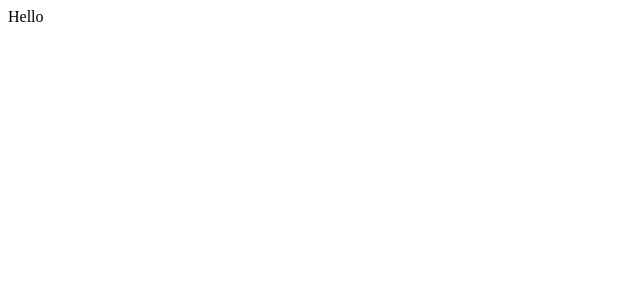
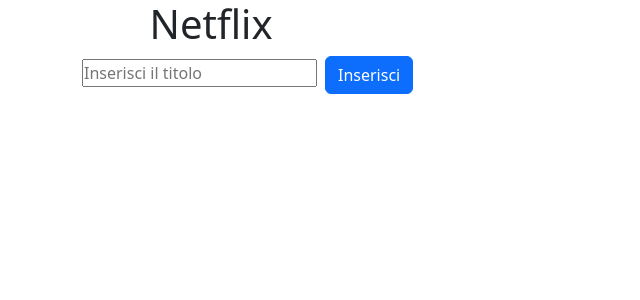
Before and after one commit to Mark-dev30/vite-boolflix, a Vue app: page / in a window 1280 px wide. Shown: the top 300 px of the page, without its empty margins (0-640 px from the left). Built offline with nearby package versions, Linux system fonts and the light colour scheme.

Commit message:
Milestone 1 completed

```diff
--- a/index.html
+++ b/index.html
@@ -1,13 +1,16 @@
 <!DOCTYPE html>
 <html lang="en">
+
 <head>
   <meta charset="UTF-8" />
   <link rel="icon" type="image/svg+xml" href="/vite.svg" />
   <meta name="viewport" content="width=device-width, initial-scale=1.0" />
-    <title>Vite + Vue</title>
+  <title>Boolflix</title>
 </head>
+
 <body>
   <div id="app"></div>
   <script type="module" src="/src/main.js"></script>
 </body>
+
 </html>
--- a/src/App.vue
+++ b/src/App.vue
@@ -20,6 +20,6 @@
   <AppHeader />
   <AppMain />
 </template>
-<style lang="scss" scoped>
+<style lang="scss" >
 @use './styles/generals.scss' as *;
 </style>
--- a/src/components/AppHeader.vue
+++ b/src/components/AppHeader.vue
@@ -4,10 +4,19 @@
 }
 </script>
 <template lang="">
-  <div>
-
-  </div>
+  <header>
+    <div class="container-fluid">
+      <div class="row">
+        <div class="col-6">
+          <h1>Netflix</h1>
+        </div>
+      </div>
+    </div>
+  </header>
 </template>
 <style lang="scss" scoped>
-
+.row {
+  width: 80%;
+  margin: 0 auto;
+}
 </style>
--- /dev/null
+++ b/src/components/AppList_Films.vue
@@ -0,0 +1,35 @@
+<script>
+import { store } from '../store'
+export default {
+    data() {
+        return {
+            store
+        }
+    }
+}
+</script>
+<template lang="">
+    <div class="container">
+        <div class="row">
+            <div class="col-12">
+                <div class="content-list">
+                    <ul>
+                        <li v-for="item in store.resultslist">
+                            <div class="card" style="width: 18rem;">
+                                <div class="card-body">
+                                    <h5 class="card-title">Titolo: {{item.title}}</h5>
+                                    <h6 class="card-subtitle mb-2 text-muted">Titolo Originale: {{item.original_title}}</h6>
+                                    <p class="card-text">Lingua: {{item.original_language}}</p>
+                                    <p class="card-text">Voto: {{item.vote_average}}</p>
+                                </div>
+                            </div>
+                        </li>
+                    </ul>
+                </div>
+            </div>
+        </div>
+    </div>
+</template>
+<style lang="scss" scoped>
+
+</style>
--- a/src/components/AppMain.vue
+++ b/src/components/AppMain.vue
@@ -1,12 +1,40 @@
 <script>
+import { store } from '../store'
+import AppSearchBar from './AppSearchBar.vue'
+import AppList_Films from './AppList_Films.vue'
+import axios from 'axios'
 export default {
+  components: {
+    AppSearchBar,
+    AppList_Films
+  }, data() {
+    return {
+      store
+    }
+  },
+  methods: {
+    searchTitle(title) {
+      axios.get(`${store.url}${title}`).then((response) => {
+        store.resultslist = response.data.results
+
+      })
+    }
+  }
 
 }
 </script>
 <template lang="">
-  <div>
-    Hello
-  </div>
+  <main>
+    <div class="container-fluid">
+      <div class="row">
+        <div class="col-12">
+          <AppSearchBar  @search="searchTitle"/>
+          <AppList_Films />
+        </div>
+      </div>
+    </div>
+
+  </main>
 </template>
 <style lang="scss" scoped>
 
--- /dev/null
+++ b/src/components/AppSearchBar.vue
@@ -0,0 +1,34 @@
+<script>
+export default {
+    data() {
+        return {
+            name_title: "",
+        }
+    },
+    methods: {
+        changeTitle() {
+            let title = this.name_title.replace(/\s/g, '+')
+            this.$emit('search', title)
+
+        }
+    }
+
+}
+</script>
+
+<template lang="">
+    <div class="container">
+        <div class="row">
+            <div class="col-12">
+                <div class="content-input">
+                    <input type="text" placeholder="Inserisci il titolo" v-model="name_title" @keyup.enter="changeTitle" >
+                    <button class="btn btn-primary ms-2" @click="changeTitle">Inserisci</button>
+                </div>
+            </div>
+        </div>
+    </div>
+</template>
+
+<style lang="scss">
+
+</style>
--- a/src/store.js
+++ b/src/store.js
@@ -1,5 +1,6 @@
 import { reactive } from "vue";
 
 export const store = reactive({
-    url: ""
+    url: "https://api.themoviedb.org/3/search/movie?api_key=94aae2b5acebe74817ce0fcf89c173dc&language=it-IT&query=",
+    resultslist: []
 })
```
Lines whose indentation alone changed are shown as unchanged.
